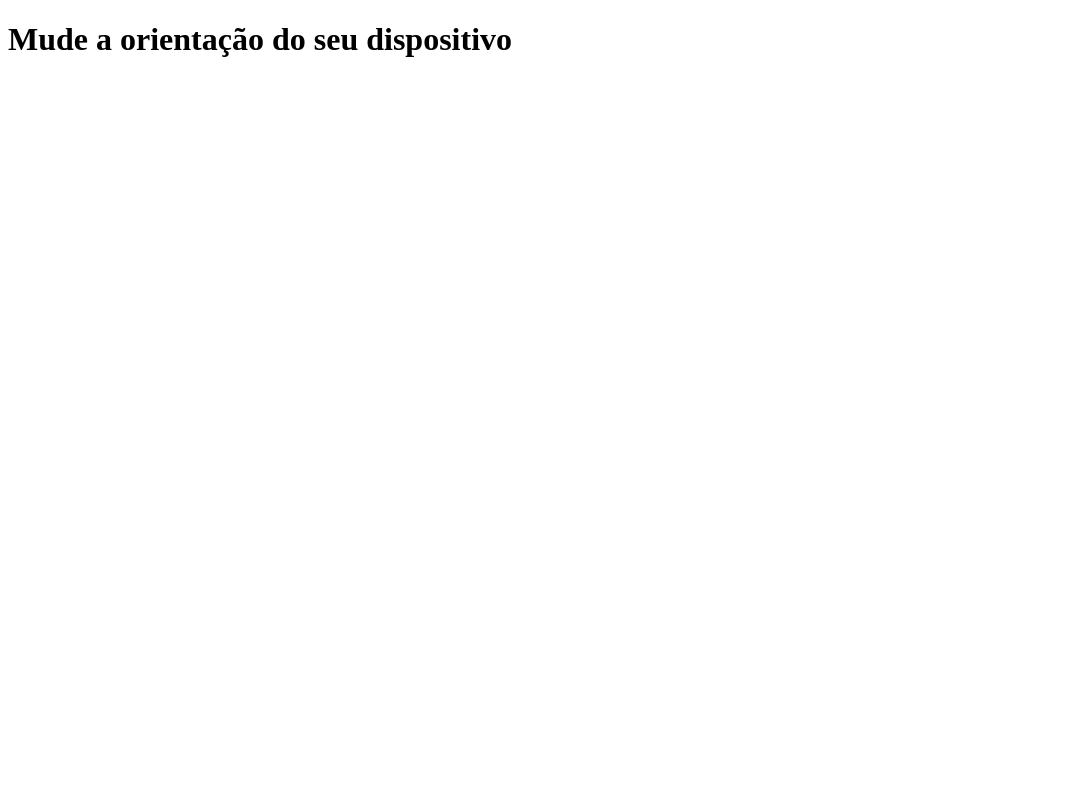
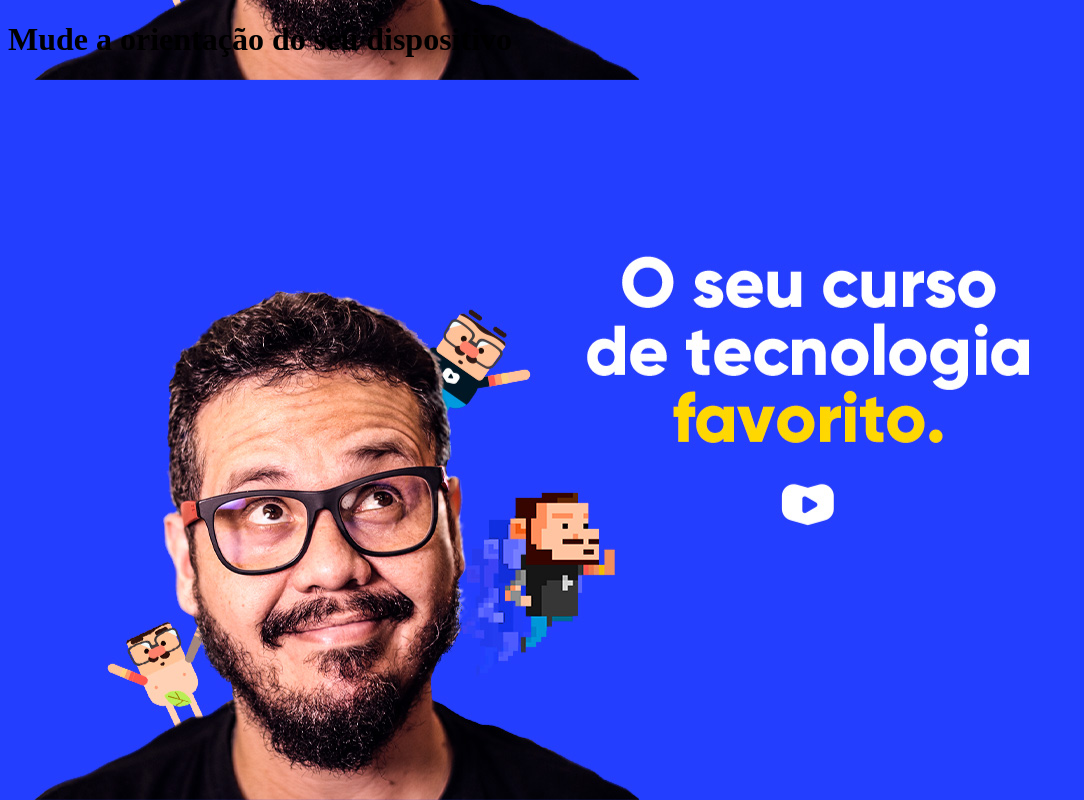
Before and after one commit to adalberto-martins/html-css-vip, a plain HTML site: page exercicios/ex026/mq002/index.html in a window 1280 px wide. Shown: the whole page, without its empty margins (0-1084 px from the left). Drawn offline with Linux system fonts and the light colour scheme.

Commit message:
Update paisagem.css

```diff
--- a/exercicios/ex026/mq002/estilos/paisagem.css
+++ b/exercicios/ex026/mq002/estilos/paisagem.css
@@ -1,3 +1,8 @@
 @charset "UTF-8";
 
 /* Aparelho deitado (landscape) */
+
+body {
+    background: url(../imagens/cev-landscape.jpg);
+    background-position: left bottom;
+}
```
